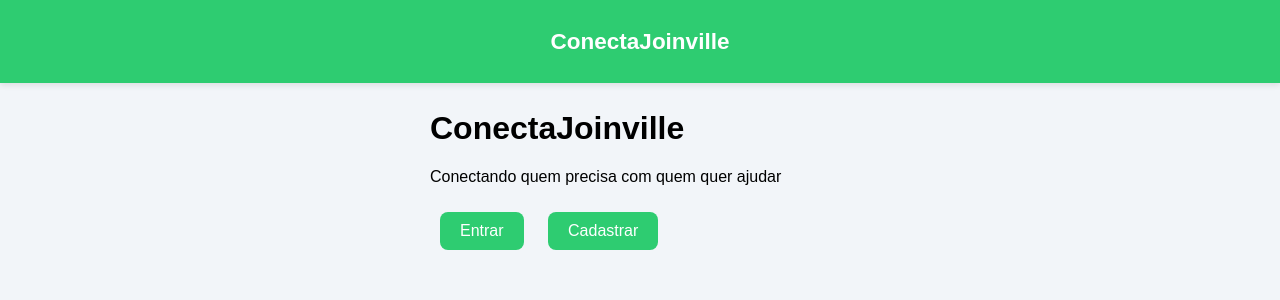
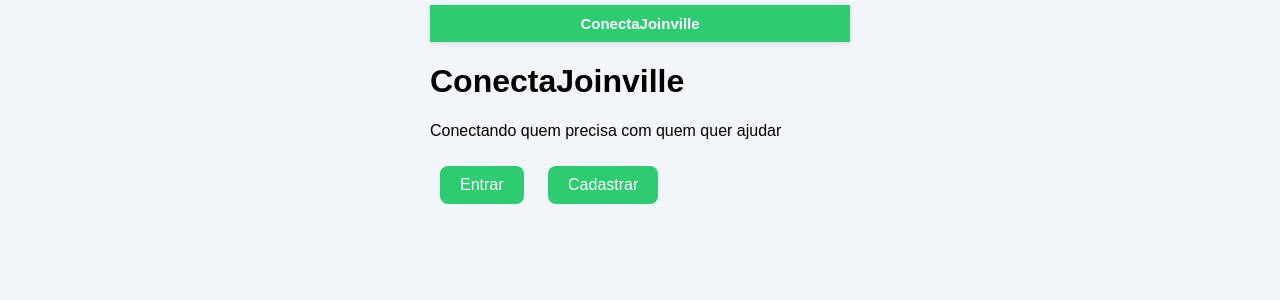
Before and after one commit to PauloBruner/conecta-joinville, a Flask app: page / in a window 1280 px wide. Shown: the top 300 px of the page. Run offline with Flask 3, Linux system fonts and the light colour scheme.

Commit message:
atualização visual app

```diff
--- a/templates/layout.html
+++ b/templates/layout.html
@@ -8,13 +8,16 @@
 
 <body>
 
-<div class="topbar">
-    <h2>ConectaJoinville</h2>
-</div>
+<div class="container">
 
-<div class="container">
+    <!-- TOPO AGORA DENTRO DO APP -->
+    <div class="topbar">
+        ConectaJoinville
+    </div>
+
     {% block content %}
     {% endblock %}
+
 </div>
 
 </body>
```
